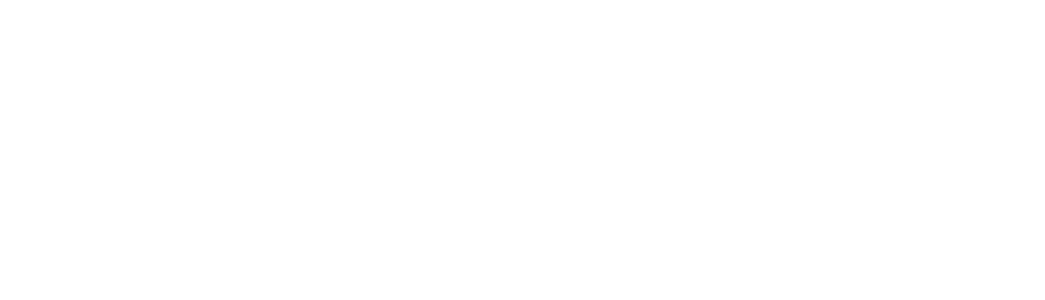
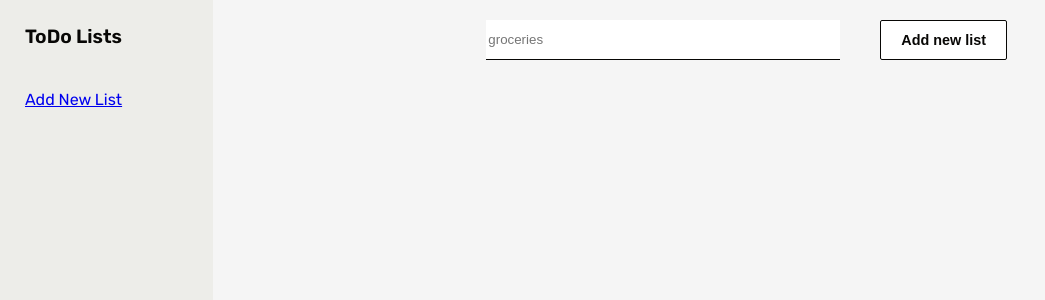
Before and after one commit to katab99/todo-list, a React (Vite) app: page /list/new in a window 1280 px wide. Before the commit this address had no page. Shown: the top 300 px of the page, without its empty margins (0-1045 px from the left). Built offline with nearby package versions, Linux system fonts and the light colour scheme.

Commit message:
Add new list feature

```diff
--- a/src/App.tsx
+++ b/src/App.tsx
@@ -1,9 +1,8 @@
 import { BrowserRouter, Routes, Route } from "react-router";
-import Header from "./components/Header";
 import Main from "./components/Main";
 import Layout from "./components/Layout";
 import Home from "./pages/Home";
-import User from "./pages/User";
+import NewList from "./pages/NewList";
 
 export default function App() {
 	return (
@@ -11,14 +10,10 @@
 			<Routes>
 				<Route path="/" element={<Layout />}>
 					<Route index element={<Home />} />
-					{/* <Route path="user" element={<User />} /> */}
-					<Route path=":listid" element={<Main />} />
+					<Route path="list/:listid" element={<Main />} />
+					<Route path="list/new" element={<NewList />} />
 				</Route>
 			</Routes>
 		</BrowserRouter>
-		// <>
-		// 	<Header />
-		// 	<Main />
-		// </>
 	);
 }
--- a/src/components/Main.tsx
+++ b/src/components/Main.tsx
@@ -14,6 +14,8 @@
 	const { listid } = useParams();
 	const [newTask, setNewTask] = useState("");
 	const [taskList, setTaskList] = useState<TaskType[]>([]);
+
+	// TODO : implement localStorage
 
 	// TODO : rethink this part
 	// get the task list from "database"
@@ -67,7 +69,7 @@
 				<input
 					className="add-task-text"
 					type="text"
-					placeholder="e.g. sleeping"
+					placeholder="e.g. clean up the kitchen"
 					value={newTask}
 					onChange={(e) => setNewTask(e.target.value)}
 					onKeyDown={addTaskKeyDown}
--- a/src/components/SideBar.tsx
+++ b/src/components/SideBar.tsx
@@ -1,25 +1,35 @@
 import { Link } from "react-router";
-import { taskLists } from "../../taskLists";
-//crypto.randomUUID()
+// TODO : types from one source !!!
+type TaskItem = {
+	id: string;
+	task: string;
+	isCompleted: boolean;
+};
+
+type TaskList = {
+	id: string;
+	name: string;
+	taskList: TaskItem[];
+};
+
 export default function SideBar() {
+	const localStorageString = localStorage.getItem("taskLists") ?? "";
+	const localStorageArray: TaskList[] = JSON.parse(localStorageString || "[]");
+
 	return (
 		<div className="sidebar-container">
 			<Link to="/" className="page-title link">
 				ToDo Lists
 			</Link>
 			<nav>
-				{/* <Link to="user" className="link">
-					User
-				</Link> */}
-
 				{/* Map over the task lists */}
-				{taskLists.map((list) => (
-					<Link to={list.id} className="link">
+				{localStorageArray.map((list) => (
+					<Link to={`list/${list.id}`} className="link">
 						{list.name}
 					</Link>
 				))}
+				<Link to="list/new">Add New List</Link>
 			</nav>
-			<button>Add New List</button>
 		</div>
 	);
 }
--- /dev/null
+++ b/src/pages/NewList.tsx
@@ -0,0 +1,54 @@
+import { useState } from "react";
+
+type TaskItem = {
+	id: string;
+	task: string;
+	isCompleted: boolean;
+};
+type TaskList = {
+	id: string;
+	name: string;
+	taskList: TaskItem[];
+};
+
+export default function NewList() {
+	const [listName, setListName] = useState("");
+
+	const addList = () => {
+		// TODO : cannot sumbit without giving any name
+		// TODO: redirect to new List in the end
+
+		const listsString = localStorage.getItem("taskLists") ?? "";
+		const listsArray = JSON.parse(listsString || "[]");
+
+		const newList: TaskList = {
+			id: crypto.randomUUID(),
+			name: listName,
+			taskList: [],
+		};
+
+		localStorage.setItem("taskLists", JSON.stringify([...listsArray, newList]));
+		setListName("");
+	};
+
+	// TODO : refactor, DRY !!!
+	// this text submit form also in Main.tsx
+	// also .css
+	return (
+		<main>
+			<section className="add-task-container">
+				<input
+					className="add-task-text"
+					type="text"
+					placeholder="groceries"
+					value={listName}
+					onChange={(e) => setListName(e.target.value)}
+					// TODO : onKeyDown
+				/>
+				<button type="submit" className="add-task-button" onClick={addList}>
+					Add new list
+				</button>
+			</section>
+		</main>
+	);
+}
--- a/src/pages/User.tsx
+++ /dev/null
@@ -1,3 +0,0 @@
-export default function User() {
-	return <main>This will be the User page.</main>;
-}
```
